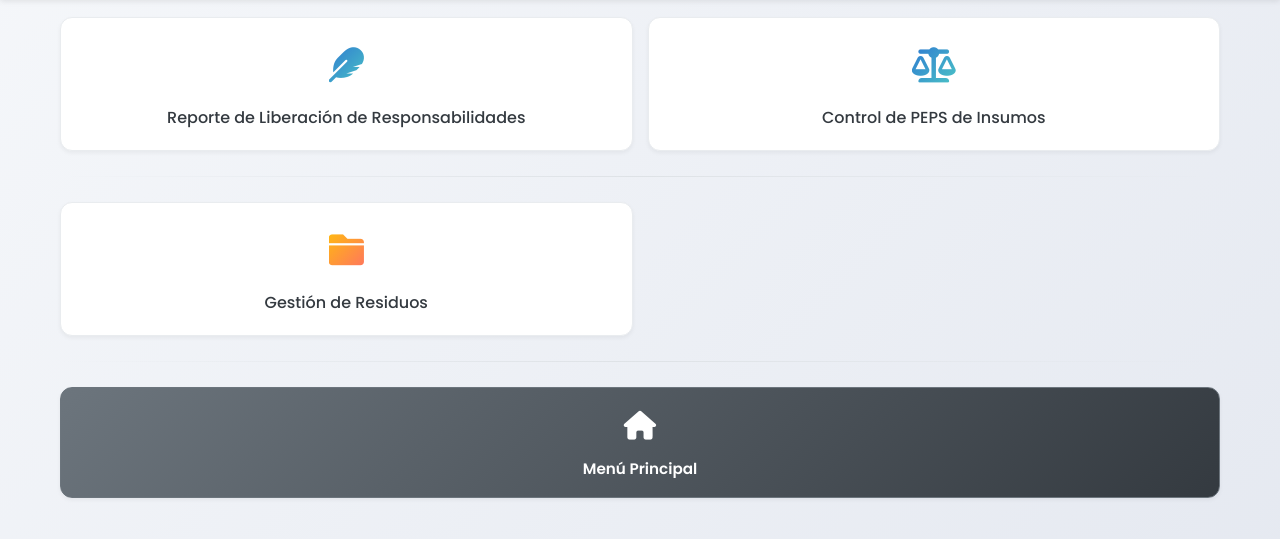
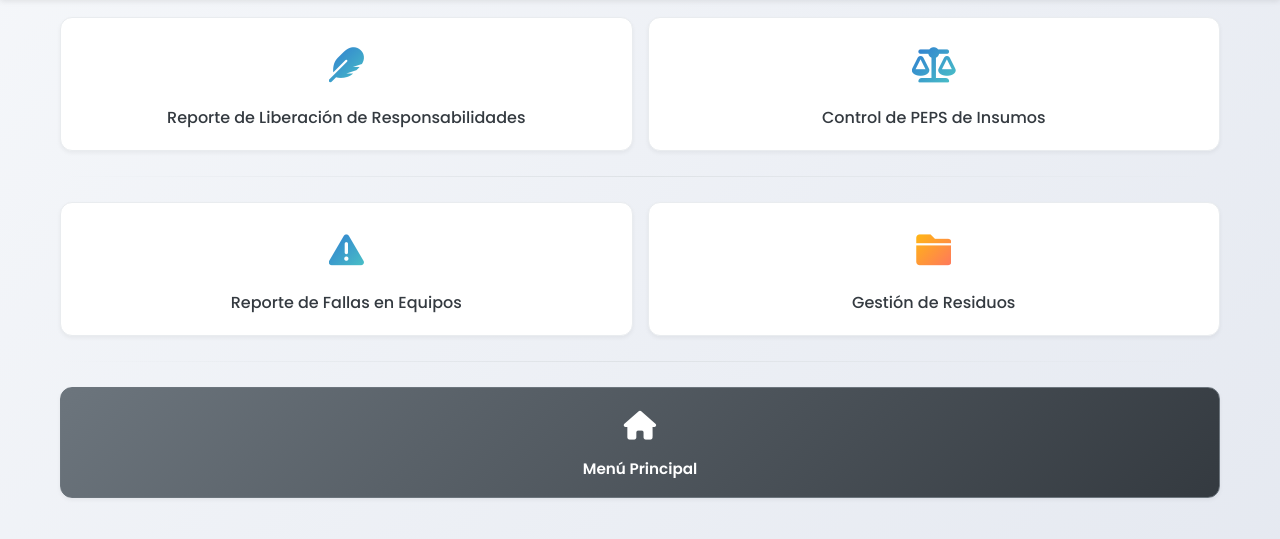
Before and after one commit to jeancarlozelaya/CCGLITE, a plain HTML site: page Pag - Reportería.html in a window 1280 px wide. Shown: the part 81-620 px from the top of the page. Drawn offline with Linux system fonts and the light colour scheme; some packages are replaced by stand-ins of ours; a script that the page names is missing.

Commit message:
Update Pag - Reportería.html

```diff
--- a/Pag - Reportería.html
+++ b/Pag - Reportería.html
@@ -227,6 +227,11 @@
 
             <div class="separator"></div>
 
+            <div class="menu-item" onclick="window.location.href='Reporte de Fallas en Equipos.html';">
+                <span><i class="fa-solid fa-triangle-exclamation"></i></span>
+                <p>Reporte de Fallas en Equipos</p>
+            </div>
+
             <div class="menu-item folder-item" onclick="promptForResiduos()">
                 <span><i class="fas fa-folder"></i></span>
                 <p>Gestión de Residuos</p>
```
